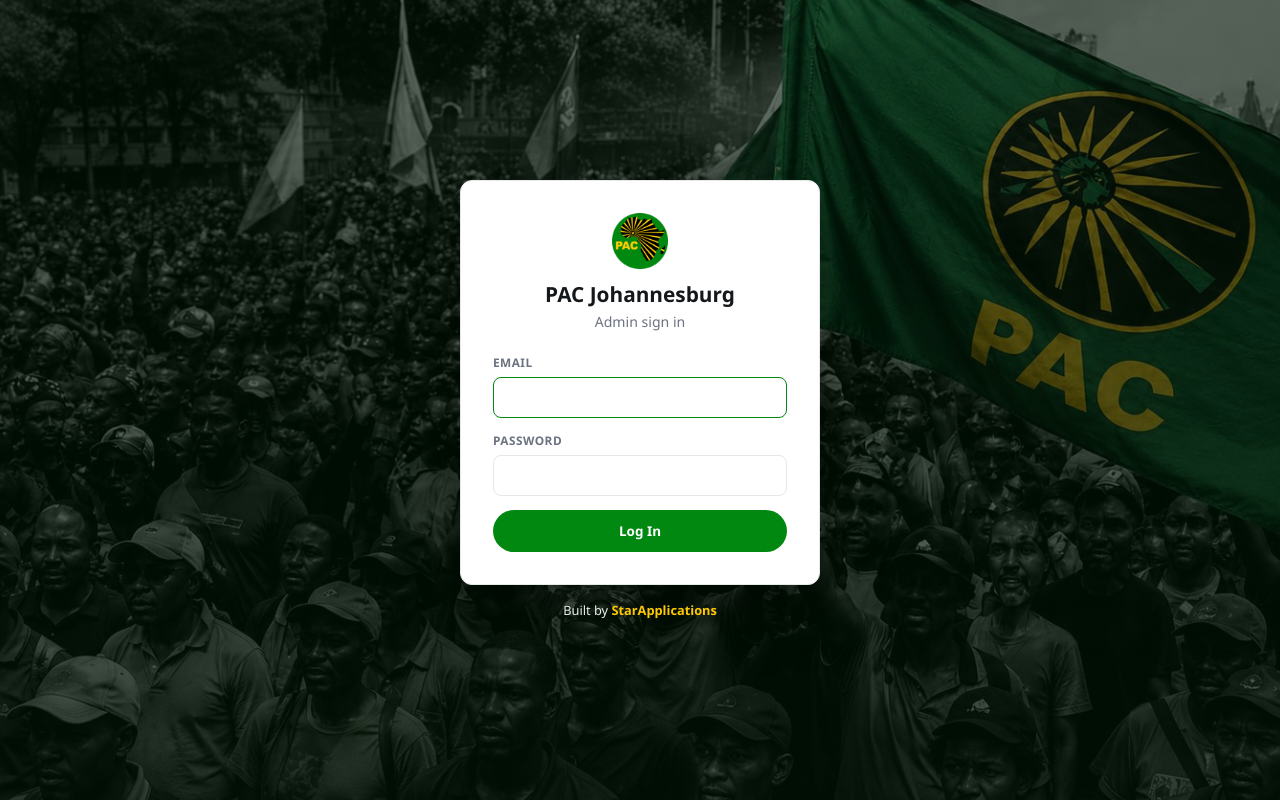
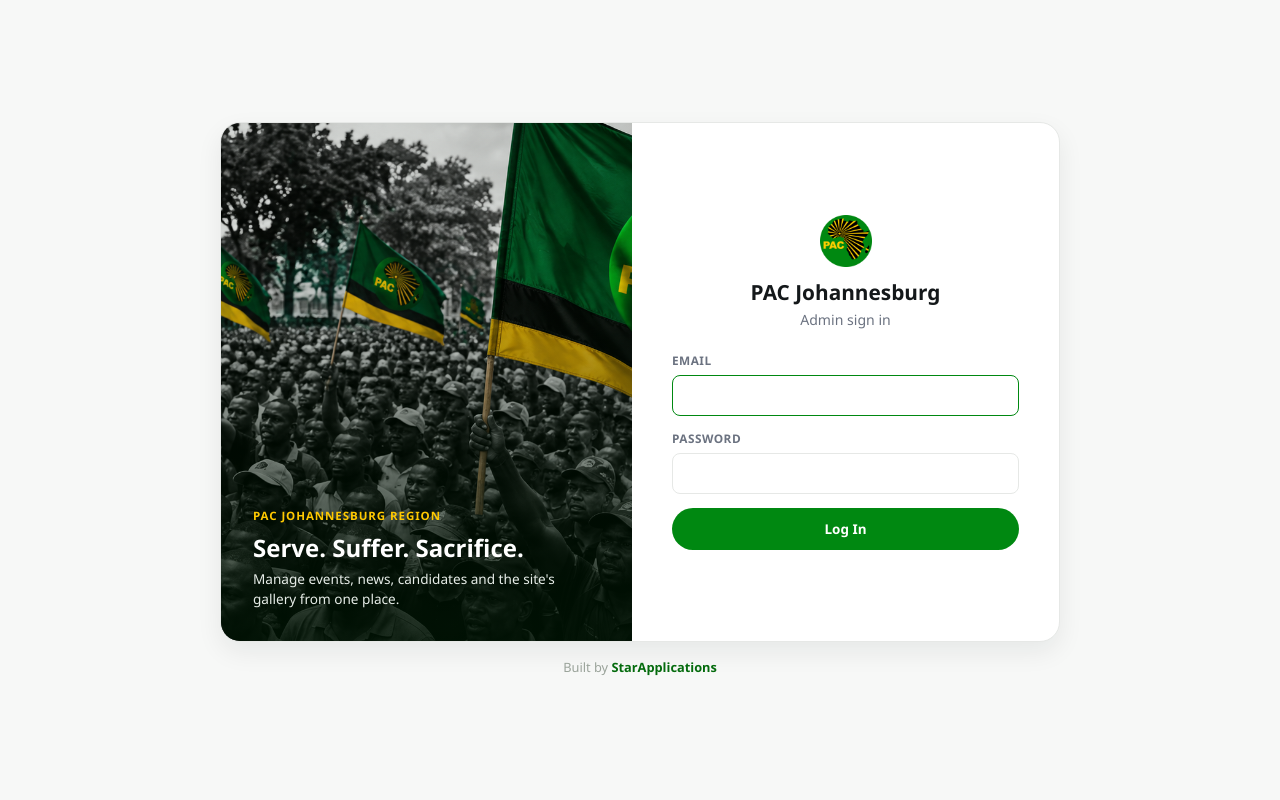
Before and after one commit to malekamk/pac, a PHP site: page /admin/login in a window 1280 px wide. Run offline with PHP 8.4, Linux system fonts and the light colour scheme.

Commit message:
Redesign login page: light background, split hero + form layout
The login card was already white, but the page behind it was still a dark
photo overlay rather than the admin's light background. Rebuilt it as a
split panel — the new hero carousel image (hero-pac-flags-crowd.png) with
a brand tagline on one side, the white sign-in form on the other — stacking
vertically on narrow screens.

Co-Authored-By: Claude Sonnet 5 <noreply@anthropic.com>

```diff
--- a/admin/admin.css
+++ b/admin/admin.css
@@ -311,19 +311,37 @@ form.stack{display:flex;flex-direction:column;gap:14px;}
 /* ===== Login ===== */
 .login-wrap{
   min-height:100vh;display:flex;flex-direction:column;align-items:center;justify-content:center;gap:16px;padding:20px;
+  background:var(--bg);
+}
+.credit{color:var(--text-faint);font-size:.8rem;margin:0;}
+.credit a{color:var(--green-dark);font-weight:600;}
+.login-shell{
+  display:flex;width:100%;max-width:840px;min-height:520px;
+  background:var(--surface);border:1px solid var(--border);border-radius:20px;overflow:hidden;
+  box-shadow:var(--shadow-md);
+}
+.login-hero{
+  flex:1;position:relative;min-width:0;color:#fff;
   background:
-    linear-gradient(180deg, rgba(0,20,4,.55), rgba(0,20,4,.7)),
-    url("../assets/img/pac-crowd-flag-banner.jpg") center 35% / cover no-repeat fixed;
+    linear-gradient(180deg, rgba(0,20,4,.15) 30%, rgba(0,20,4,.82) 100%),
+    url("/assets/img/hero-pac-flags-crowd.png") center 30% / cover no-repeat;
+  padding:32px;display:flex;flex-direction:column;justify-content:flex-end;
 }
-.credit{color:#e7ede8;font-size:.8rem;margin:0;}
-.credit a{color:var(--gold);font-weight:600;}
+.login-hero .eyebrow{color:var(--gold);font-size:.72rem;font-weight:700;letter-spacing:.08em;text-transform:uppercase;margin-bottom:8px;}
+.login-hero h2{color:#fff;font-size:1.5rem;margin-bottom:6px;line-height:1.25;}
+.login-hero p{color:#e7ede8;font-size:.85rem;margin:0;}
 .login-card{
-  background:var(--surface);border:1px solid var(--border);border-radius:var(--radius);
-  padding:32px;width:100%;max-width:360px;box-shadow:0 24px 60px rgba(0,0,0,.35);
+  flex:1;min-width:0;display:flex;flex-direction:column;justify-content:center;
+  padding:40px;
 }
-.login-card img{width:56px;display:block;margin:0 auto 12px;}
+.login-card img{width:52px;display:block;margin:0 auto 12px;}
 .login-card h1{text-align:center;font-size:1.3rem;margin-bottom:4px;color:var(--text);}
 .login-card .subtitle{text-align:center;margin-bottom:22px;}
+@media (max-width:720px){
+  .login-shell{flex-direction:column;max-width:400px;min-height:0;}
+  .login-hero{min-height:180px;padding:22px;}
+  .login-card{padding:28px 24px;}
+}
 
 /* ===== Add/Edit modal ===== */
 dialog.modal{
--- a/admin/login.php
+++ b/admin/login.php
@@ -42,6 +42,12 @@ if ($_SERVER['REQUEST_METHOD'] === 'POST') {
 </head>
 <body>
   <div class="login-wrap">
+    <div class="login-shell">
+      <div class="login-hero">
+        <span class="eyebrow">PAC Johannesburg Region</span>
+        <h2>Serve. Suffer. Sacrifice.</h2>
+        <p>Manage events, news, candidates and the site's gallery from one place.</p>
+      </div>
       <div class="login-card">
         <img src="/assets/img/1200px-Pan_Africanist_Congress_of_Azania_logo.svg_.png" alt="">
         <h1>PAC Johannesburg</h1>
@@ -59,6 +65,7 @@ if ($_SERVER['REQUEST_METHOD'] === 'POST') {
           <button class="btn" type="submit">Log In</button>
         </form>
       </div>
+    </div>
     <p class="credit">Built by <a href="https://starapplications.co.za" target="_blank" rel="noopener">StarApplications</a></p>
   </div>
 </body>
```
Lines whose indentation alone changed are shown as unchanged.
